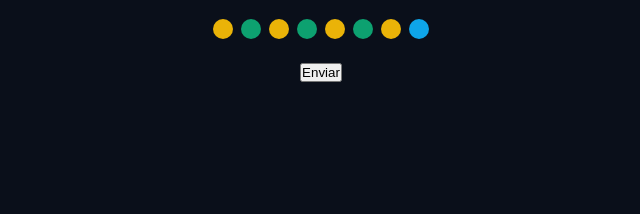
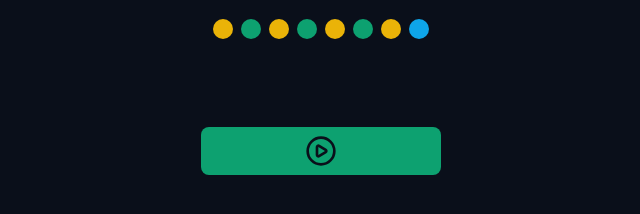
Before and after one commit to adonesbalica/chronos-pomodoro, a React (Vite) app: page / in a window 1280 px wide. Shown: the part 448-662 px from the top of the page, without its empty margins (319-959 px from the left). Built offline with nearby package versions, Linux system fonts and the light colour scheme.

Commit message:
feat: default button component

```diff
--- a/src/App.tsx
+++ b/src/App.tsx
@@ -7,6 +7,8 @@ import { Menu } from './components/Menu';
 import { CountDown } from './components/CountDown';
 import { DefaultInput } from './components/DefaultInput';
 import { Cycles } from './components/Cycles';
+import { DefaultButton } from './components/DefaultButton';
+import { PlayCircleIcon } from 'lucide-react';
 
 export function App() {
   return (
@@ -43,7 +45,7 @@ export function App() {
           </div>
 
           <div className='formRow'>
-            <button>Enviar</button>
+            <DefaultButton icon={<PlayCircleIcon />} color='green' />
           </div>
         </form>
       </Container>
--- /dev/null
+++ b/src/components/DefaultButton/index.tsx
@@ -0,0 +1,20 @@
+import styles from './styles.module.css';
+
+type DefaultButtonProps = {
+  icon: React.ReactNode;
+  color?: 'green' | 'red';
+} & React.ComponentProps<'button'>;
+
+export function DefaultButton({
+  icon,
+  color = 'green',
+  ...props
+}: DefaultButtonProps) {
+  return (
+    <>
+      <button className={`${styles.button} ${styles[color]}`} {...props}>
+        {icon}
+      </button>
+    </>
+  );
+}
--- /dev/null
+++ b/src/components/DefaultButton/styles.module.css
@@ -0,0 +1,32 @@
+.button {
+  border: none;
+
+  display: flex;
+  align-items: center;
+  justify-content: center;
+  min-width: 24rem;
+  padding: 0.8rem;
+  border-radius: 0.8rem;
+  cursor: pointer;
+  margin: 4.8em 0;
+  transition: all 0.1s ease-in-out;
+}
+
+.button:hover {
+  filter: brightness(80%);
+}
+
+.button svg {
+  width: 3.2rem;
+  height: 3.2rem;
+}
+
+.green {
+  background: var(--primary);
+  color: var(--text-over-primary);
+}
+
+.red {
+  background: var(--error);
+  color: var(--text-over-error);
+}
```
